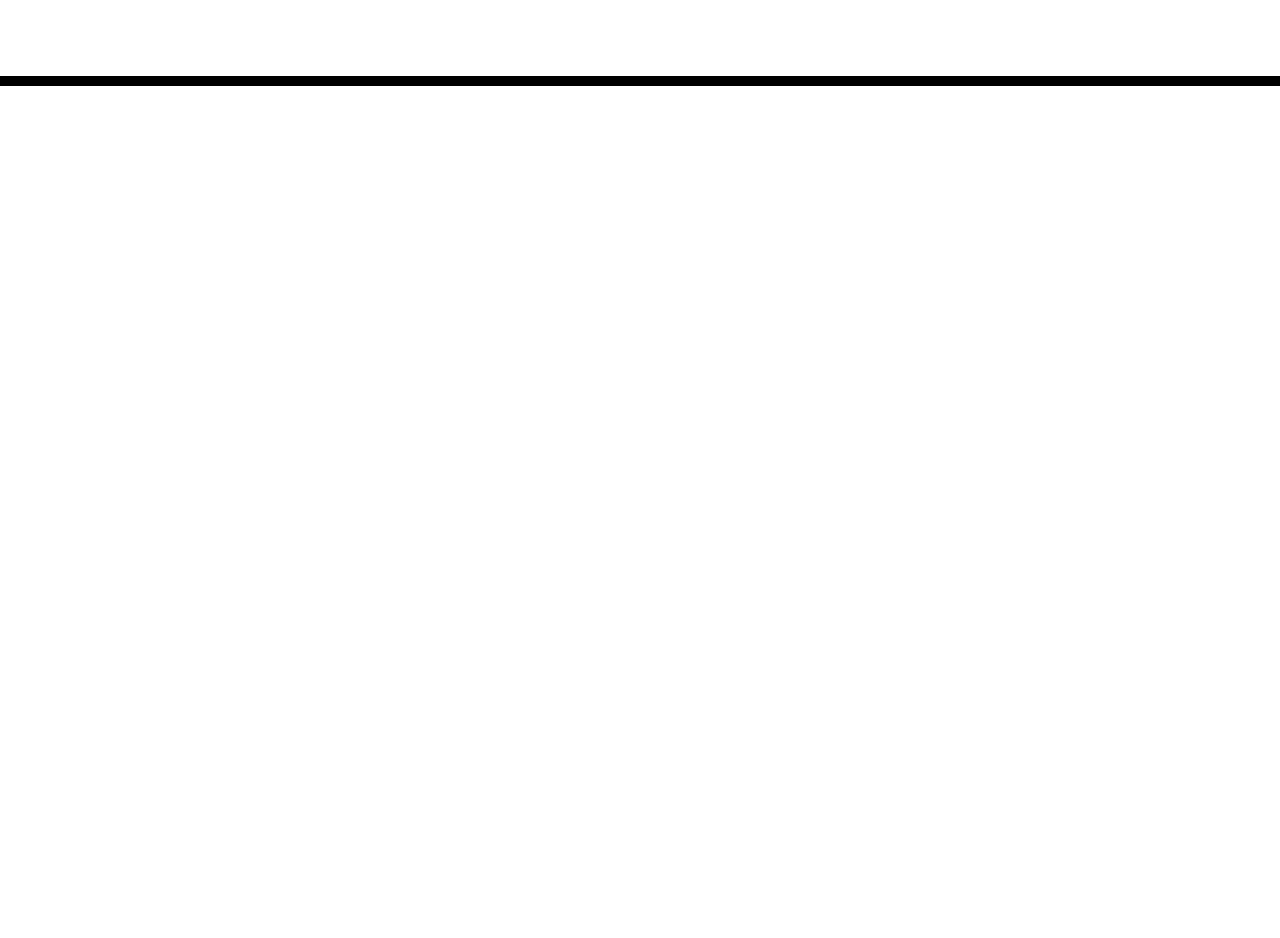
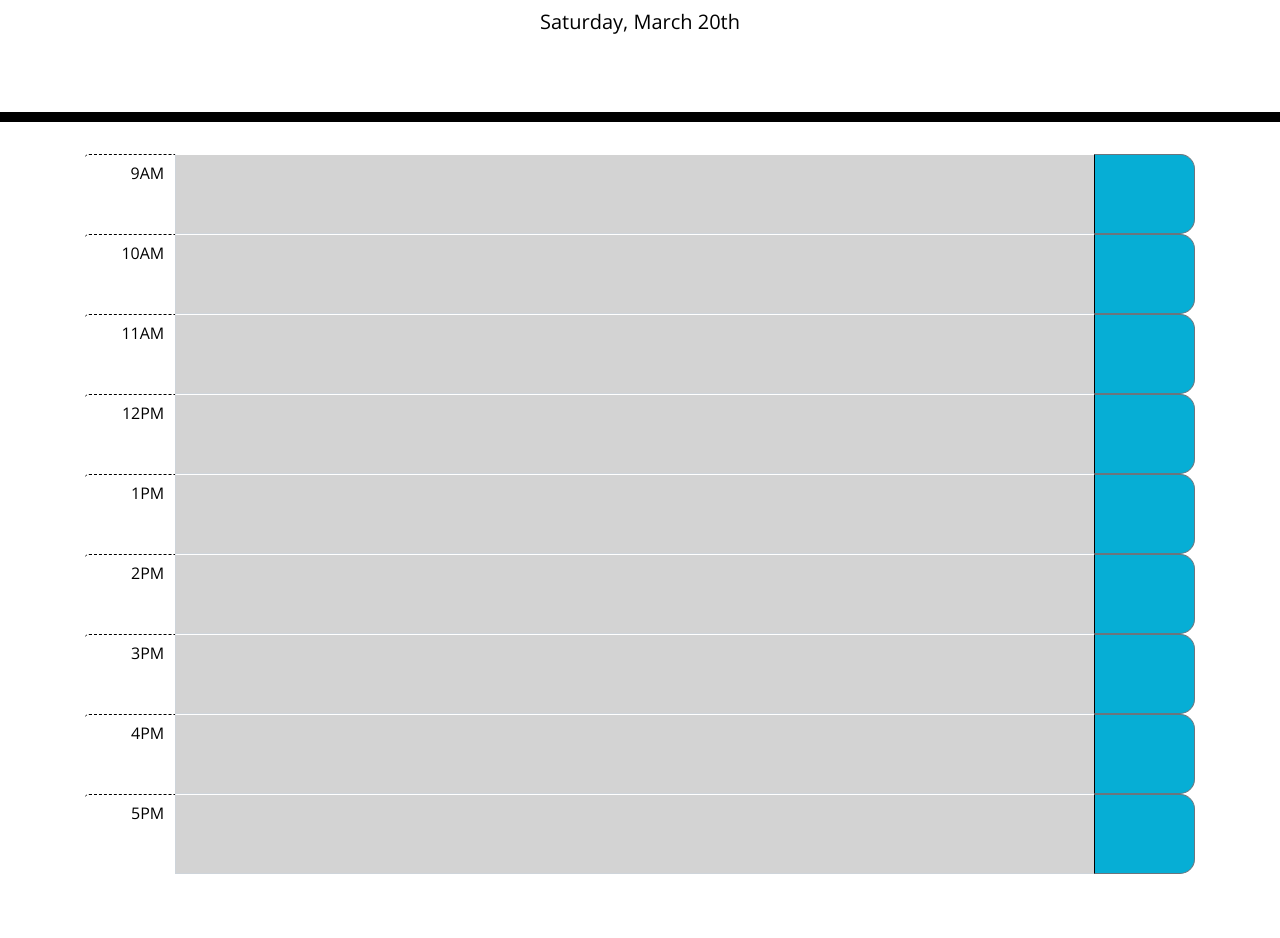
Before and after one commit to Ronan-Codes/work-day-planner, a plain HTML site: page index.html in a window 1280 px wide. Shown: the part 182-1120 px from the top of the page. Before the commit the page ends 800 px from the top, so only its background shows below. Drawn offline with nearby package versions, Linux system fonts and the light colour scheme; files that its build step writes are made by us from their sources; a web font is replaced by a local one.

Commit message:
Html and styles finished.

```diff
--- a/assets/style.css
+++ b/assets/css/style.css
@@ -2,6 +2,10 @@ body {
   font-family: 'Open Sans', sans-serif;
   font-size: 16px;
   line-height: 1;
+}
+
+main {
+  margin-bottom: 4em;
 }
 
 textarea{
@@ -15,7 +19,7 @@ textarea{
 
 .jumbotron {
   text-align: center;
-  background-color: transparent;
+  /* background-color: transparent; */
   color: black;
   border-radius: 0;
   border-bottom: 10px solid black;
@@ -25,21 +29,31 @@ textarea{
   white-space: pre-wrap;
 }
 
-.time-block{
+/* Not sure what this is for */
+/* .time-block{
   text-align: center;
   border-radius: 15px;
-}
+} */
 
-.row {
+.tasks {
+  background-color: #d3d3d3;
   white-space: pre-wrap;
   height: 80px;
   border-top: 1px solid white;;
 }
 
+.input-group {
+  height: 80px;
+}
+
 .hour {
   background-color: #ffffff;
   color: #000000;
+  border: none;
+  width: 5.7em;
   border-top: 1px dashed #000000;
+  display: inline-block;
+  text-align: right;
 }
 
 .past {
@@ -63,9 +77,13 @@ textarea{
   border-bottom-right-radius: 15px;
   background-color: #06AED5;
   color: white;
+  font-size: x-large;
+  width: 4.2em;
 }
 
-.saveBtn i:hover {
-  font-size: 20px;
+.saveBtn:hover {
+  /* font-size: xx-large; */
+  color: black;
   transition: all .3s ease-in-out;
+  background-color: #09caf5;
 }
--- /dev/null
+++ b/assets/js/script.js
@@ -0,0 +1,24 @@
+var tasks = {};
+
+// Current Date
+var currentDay = moment().format('dddd, MMMM Do')
+$("#currentDay").text(currentDay)
+
+var loadTasks = function() {
+    tasks = JSON.parse(localStorage.getItem("tasks"));
+
+    // if nothing in localStorage, create new object to track all task status arrays
+    if (!tasks) {
+        tasks = {
+          past: [],
+          preset: [],
+          future: []
+        }
+      }
+
+    // loop over object properties
+    $.each(tasks, function(list, arr) {
+        // then loop over sub-array
+        arr.for
+    })
+}
--- a/index.html
+++ b/index.html
@@ -18,21 +18,112 @@
       href="https://fonts.googleapis.com/css?family=Open+Sans&display=swap"
       rel="stylesheet"
     />
-    <link rel="stylesheet" href="style.css" />
+    <link rel="stylesheet" href="https://cdnjs.cloudflare.com/ajax/libs/open-iconic/1.1.1/font/css/open-iconic-bootstrap.min.css" />
+    <link rel="stylesheet" href="./assets/css/style.css" />
     <title>Work Day Scheduler</title>
   </head>
 
   <body>
-    <header class="jumbotron">
+    <header class="jumbotron bg-white">
       <h1 class="display-3">Work Day Scheduler</h1>
-      <p class="lead">A simple calendar app for scheduling your work day</p>
-      <p id="currentDay" class="lead"></p>
+      <p class="lead discription">A simple calendar app for scheduling your work day</p>
+      <p id="currentDay" class="lead time-block"></p>
     </header>
-    <div class="container">
-      <!-- Timeblocks go here -->
-    </div>
+
+    <main class="container">
+      <div class="input-group">
+        <div class="input-group-prepend">
+          <span class="input-group-text hour text-right">9AM</span>
+        </div>
+        <textarea class="form-control tasks" id="9" aria-label="9AM"></textarea>
+        <div class="input-group-append">
+          <button class="btn btn-outline-secondary saveBtn" type="button"><span class="oi oi-cloud-download m-2"></span></button>
+        </div>
+      </div>
+
+      <div class="input-group">
+        <div class="input-group-prepend">
+          <span class="input-group-text hour text-right">10AM</span>
+        </div>
+        <textarea class="form-control tasks" id="10" aria-label="10AM"></textarea>
+        <div class="input-group-append">
+          <button class="btn btn-outline-secondary saveBtn" type="button"><span class="oi oi-cloud-download m-2"></span></button>
+        </div>
+      </div>
+
+      <div class="input-group">
+        <div class="input-group-prepend">
+          <span class="input-group-text hour text-right">11AM</span>
+        </div>
+        <textarea class="form-control tasks" id="11" aria-label="11AM"></textarea>
+        <div class="input-group-append">
+          <button class="btn btn-outline-secondary saveBtn" type="button"><span class="oi oi-cloud-download m-2"></span></button>
+        </div>
+      </div>
+
+      <div class="input-group">
+        <div class="input-group-prepend">
+          <span class="input-group-text hour text-right">12PM</span>
+        </div>
+        <textarea class="form-control tasks" id="12" aria-label="12PM"></textarea>
+        <div class="input-group-append">
+          <button class="btn btn-outline-secondary saveBtn" type="button"><span class="oi oi-cloud-download m-2"></span></button>
+        </div>
+      </div>
+
+      <div class="input-group">
+        <div class="input-group-prepend">
+          <span class="input-group-text hour text-right">1PM</span>
+        </div>
+        <textarea class="form-control tasks" id="1" aria-label="1PM"></textarea>
+        <div class="input-group-append">
+          <button class="btn btn-outline-secondary saveBtn" type="button"><span class="oi oi-cloud-download m-2"></span></button>
+        </div>
+      </div>
+
+      <div class="input-group">
+        <div class="input-group-prepend">
+          <span class="input-group-text hour text-right">2PM</span>
+        </div>
+        <textarea class="form-control tasks" id="2" aria-label="2PM"></textarea>
+        <div class="input-group-append">
+          <button class="btn btn-outline-secondary saveBtn" type="button"><span class="oi oi-cloud-download m-2"></span></button>
+        </div>
+      </div>
+
+      <div class="input-group">
+        <div class="input-group-prepend">
+          <span class="input-group-text hour text-right">3PM</span>
+        </div>
+        <textarea class="form-control tasks" id="3" aria-label="3PM"></textarea>
+        <div class="input-group-append">
+          <button class="btn btn-outline-secondary saveBtn" type="button"><span class="oi oi-cloud-download m-2"></span></button>
+        </div>
+      </div>
+
+      <div class="input-group">
+        <div class="input-group-prepend">
+          <span class="input-group-text hour text-right">4PM</span>
+        </div>
+        <textarea class="form-control tasks" id="4" aria-label="4PM"></textarea>
+        <div class="input-group-append">
+          <button class="btn btn-outline-secondary saveBtn" type="button"><span class="oi oi-cloud-download m-2"></span></button>
+        </div>
+      </div>
+
+      <div class="input-group">
+        <div class="input-group-prepend">
+          <span class="input-group-text hour text-right">5PM</span>
+        </div>
+        <textarea class="form-control tasks" id="5" aria-label="5PM"></textarea>
+        <div class="input-group-append">
+          <button class="btn btn-outline-secondary saveBtn" type="button"><span class="oi oi-cloud-download m-2"></span></button>
+        </div>
+      </div>
+    </main>
 
     <script src="https://code.jquery.com/jquery-3.4.1.min.js"></script>
     <script src="https://cdnjs.cloudflare.com/ajax/libs/moment.js/2.24.0/moment.min.js"></script>
+    <script src="./assets/js/script.js"></script>
   </body>
 </html>
```
